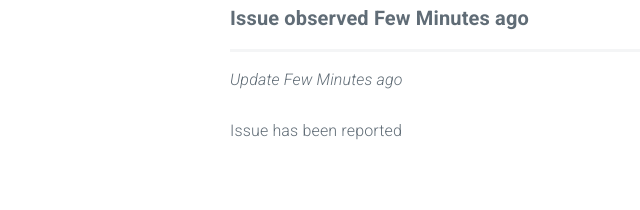
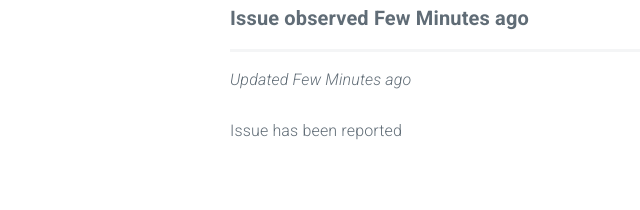
Before and after one commit to tarungarg546/test_status_page, a plain HTML site: page index.html in a window 1280 px wide. Shown: the part 373-583 px from the top of the page, 30-670 px from the left. Drawn offline with nearby package versions, Linux system fonts and the light colour scheme; no server answers.

Commit message:
Add `d` in updated incident sheet

```diff
--- a/index.html
+++ b/index.html
@@ -46,7 +46,7 @@
                         <span class="label system float-right">Responses API</span>
 						<hr/>
 
-						<p><em>Update <span>Few Minutes ago</span></em></p>
+						<p><em>Updated <span>Few Minutes ago</span></em></p>
 							Issue has been reported
 					</div>
 			</section>
```
